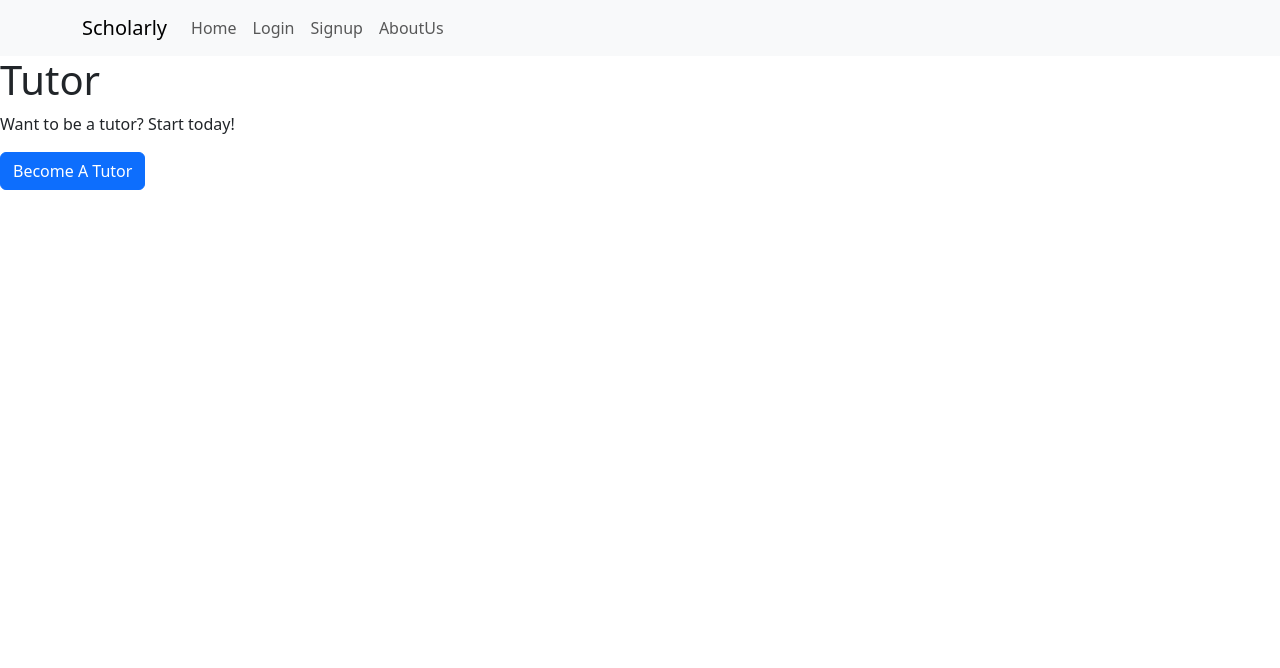
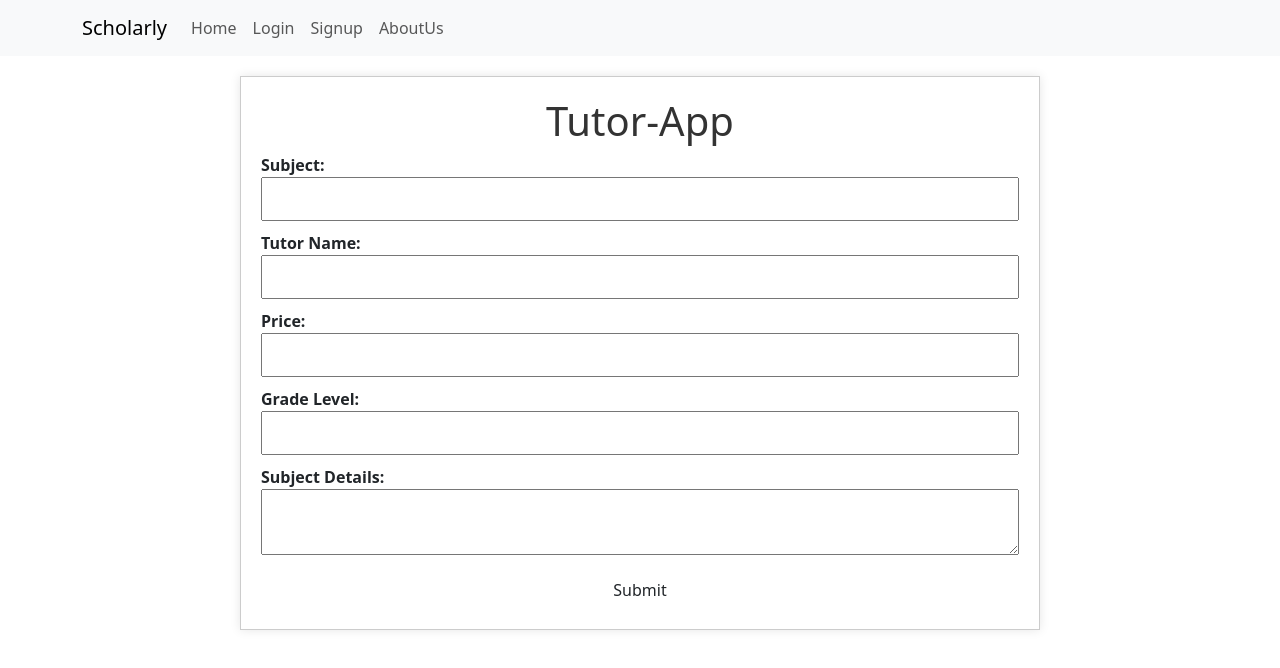
Before and after one commit to DevHamzaKhan/TutoringWebsite, a React (Create React App) app in the folder scholarly/: page /tutor in a window 1280 px wide. Shown: the top 668 px of the page. Built offline with nearby package versions, Linux system fonts and the light colour scheme; no server answers; the database is empty.

Commit message:
Tutors
Added finding tutors
Added adding tutors

```diff
--- a/package.json
+++ b/package.json
@@ -1,6 +1,9 @@
 {
   "dependencies": {
     "bootstrap": "^5.3.3",
-    "react-bootstrap": "^2.10.1"
+    "react": "^17.0.2",
+    "react-bootstrap": "^2.10.1",
+    "react-dom": "^17.0.2",
+    "reactjs-popup": "^2.0.6"
   }
 }
--- a/scholarly/src/App.js
+++ b/scholarly/src/App.js
@@ -4,6 +4,7 @@ import Login from "./pages/Login";
 import AboutUs from "./pages/AboutUs";
 import SignUp from "./pages/SignUp";
 import Tutor from "./pages/Tutor";
+import FindTutor from "./pages/FindTutor";
 import 'bootstrap/dist/css/bootstrap.min.css';
 
 function App() {
@@ -14,6 +15,7 @@ function App() {
       <Route path="/signup" element={<SignUp />} />
       <Route path="/aboutus" element={<AboutUs />} />
       <Route path="/tutor" element={<Tutor />} />
+      <Route path="/findtutor" element={<FindTutor />} />
     </Routes>
   );
 }
--- a/scholarly/src/components/Navigation/Authentication.js
+++ b/scholarly/src/components/Navigation/Authentication.js
@@ -36,6 +36,7 @@ const Authentication = () => {
       <>
         <Nav.Link href="/" onClick={userSignOut}>Sign Out</Nav.Link>
         <Nav.Link href="/tutor">Tutor</Nav.Link>
+        <Nav.Link href="/findtutor">FInd a Tutor</Nav.Link>
       </>
       }
     </>
--- a/scholarly/src/firebase.js
+++ b/scholarly/src/firebase.js
@@ -22,6 +22,7 @@ const firebaseConfig = {
 const app = initializeApp(firebaseConfig);
 const analytics = getAnalytics(app);
 const auth = getAuth(app);
-const firestore = getFirestore(app);  // Initialize Firestore
+const db = getFirestore(app);  // Initialize Firestore
 
-export { auth, app, firestore };  // Export Firestore
+
+export { auth, app, db };  // Export Firestore
--- a/scholarly/src/pages/AboutUs.js
+++ b/scholarly/src/pages/AboutUs.js
@@ -7,7 +7,7 @@ const AboutUs = () => {
             <Navigation></Navigation>
             <h1>About Us</h1>
             <p>Scholarly is the best turoing platform wow! </p>
-            <a href="/">Home</a>
+            <a href="/aboutus">About Us</a>
         </>
     );
 };
--- /dev/null
+++ b/scholarly/src/pages/FindTutor.js
@@ -0,0 +1,44 @@
+import React, { useState, useEffect } from "react";
+import Navigation from "../components/Navigation/Navigation";
+import Tutor from "./Tutor"; // Adjust the import path if needed
+import { db } from '../firebase';
+import { collection, getDocs } from "firebase/firestore";
+import "./index.css"
+
+const FindTutor = () => {
+    const [tutors, setTutors] = useState([]);
+
+    const fetchTutors = async () => {
+        try {
+            const querySnapshot = await getDocs(collection(db, "Tutors"));
+            const newData = querySnapshot.docs.map((doc) => ({ ...doc.data(), id: doc.id }));
+            setTutors(newData);
+            console.log(newData);
+        } catch (error) {
+            console.error("Error fetching tutors: ", error);
+        }
+    }
+
+    useEffect(() => {
+        fetchTutors();
+    }, [])
+
+    return (
+        <>
+            <Navigation></Navigation>
+            <h1>Find a Tutor</h1>
+            <p>Find a tutor today</p>
+
+            <a href="/findtutor">Become a Tutor Today!</a>
+            <div className="todo-content">
+                {tutors?.map((tutor, i) => (
+                    <p key={i}>
+                        {tutor.subject} | {tutor.tutorName} | {tutor.price} | {tutor.gradeLevel} | {tutor.subjectDetails}
+                    </p>
+                ))}
+            </div>
+        </>
+    );
+};
+
+export default FindTutor;
--- a/scholarly/src/pages/Tutor.js
+++ b/scholarly/src/pages/Tutor.js
@@ -1,17 +1,118 @@
-//https://youtu.be/SdGk1PICxdg
-import React from "react";
+import React, { useState, useEffect } from 'react';
 import Navigation from "../components/Navigation/Navigation";
-import {Button} from "react-bootstrap";
+import { db } from '../firebase';
+import { collection, addDoc, getDocs } from "firebase/firestore";
+import "./index.css"
 
 const Tutor = () => {
+    const [subject, setSubject] = useState("");
+    const [tutorName, setTutorName] = useState("");
+    const [price, setPrice] = useState("");
+    const [gradeLevel, setGradeLevel] = useState("");
+    const [subjectDetails, setSubjectDetails] = useState("");
+    const [tutors, setTutors] = useState([]);
+
+    const addTutor = async (e) => {
+        e.preventDefault();
+
+        try {
+            const docRef = await addDoc(collection(db, "Tutors"), {
+                subject,
+                tutorName,
+                price: Number(price),
+                gradeLevel: Number(gradeLevel),
+                subjectDetails,
+            });
+            console.log("Document written with ID: ", docRef.id);
+        } catch (error) {
+            console.error("Error adding document: ", error);
+        }
+    }
+
+    const fetchTutors = async () => {
+        await getDocs(collection(db, "Tutors"))
+            .then((querySnapshot) => {
+                const newData = querySnapshot.docs
+                    .map((doc) => ({ ...doc.data(), id: doc.id }));
+                setTutors(newData);
+                console.log(tutors, newData);
+            })
+    }
+
+    useEffect(() => {
+        fetchTutors();
+    }, [])
+
     return (
         <>
             <Navigation></Navigation>
-            <h1>Tutor</h1>
-            <p>Want to be a tutor? Start today!</p>
-            <Button variabt="online-sucess">Become A Tutor</Button>
+            <section className="todo-container">
+                <div className="todo">
+                    <h1 className="header">
+                        Tutor-App
+                    </h1>
+
+                    <div>
+                        <form>
+                            <div>
+                                <label>Subject:</label>
+                                <input
+                                    type="text"
+                                    value={subject}
+                                    onChange={(e) => setSubject(e.target.value)}
+                                />
+                            </div>
+
+                            <div>
+                                <label>Tutor Name:</label>
+                                <input
+                                    type="text"
+                                    value={tutorName}
+                                    onChange={(e) => setTutorName(e.target.value)}
+                                />
+                            </div>
+
+                            <div>
+                                <label>Price:</label>
+                                <input
+                                    type="number"
+                                    value={price}
+                                    onChange={(e) => setPrice(e.target.value)}
+                                />
+                            </div>
+
+                            <div>
+                                <label>Grade Level:</label>
+                                <input
+                                    type="number"
+                                    value={gradeLevel}
+                                    onChange={(e) => setGradeLevel(e.target.value)}
+                                />
+                            </div>
+
+                            <div>
+                                <label>Subject Details:</label>
+                                <textarea
+                                    value={subjectDetails}
+                                    onChange={(e) => setSubjectDetails(e.target.value)}
+                                />
+                            </div>
+
+                            <div className="btn-container">
+                                <button
+                                    type="submit"
+                                    className="btn"
+                                    onClick={addTutor}
+                                >
+                                    Submit
+                                </button>
+                            </div>
+                        </form>
+                    </div>
+                </div>
+            </section>
         </>
-    );
-};
+    )
+}
 
 export default Tutor;
--- a/scholarly/src/pages/index.css
+++ b/scholarly/src/pages/index.css
@@ -76,3 +76,69 @@ body {
   .input-submit:hover {
     background-color: #2980b9;
   }
+
+  .todo-container {
+    max-width: 800px;
+    margin: 0 auto;
+  }
+
+  .todo {
+    background-color: #fff;
+    border: 1px solid #ccc;
+    padding: 20px;
+    margin-top: 20px;
+    box-shadow: 0 0 10px rgba(0, 0, 0, 0.1);
+  }
+
+  .header {
+    text-align: center;
+    color: #333;
+  }
+
+  form {
+    display: grid;
+    grid-gap: 10px;
+  }
+
+  label {
+    font-weight: bold;
+  }
+
+  input,
+  textarea {
+    width: 100%;
+    padding: 8px;
+    box-sizing: border-box;
+  }
+
+  .btn-container {
+    text-align: center;
+  }
+
+  .btn {
+    background-color: #4caf50;
+    color: #fff;
+    padding: 10px 20px;
+    border: none;
+    cursor: pointer;
+    font-size: 16px;
+  }
+
+  .btn:hover {
+    background-color: #45a049;
+  }
+
+  .todo-content {
+    margin-top: 20px;
+  }
+
+  .todo-content p {
+    background-color: #f9f9f9;
+    border: 1px solid #ddd;
+    padding: 10px;
+    margin: 5px 0;
+  }
+
+  .todo-content p:hover {
+    background-color: #f0f0f0;
+  }
```
Also changed, not shown: 2 other files (tests, documents, lock files or other folders).
